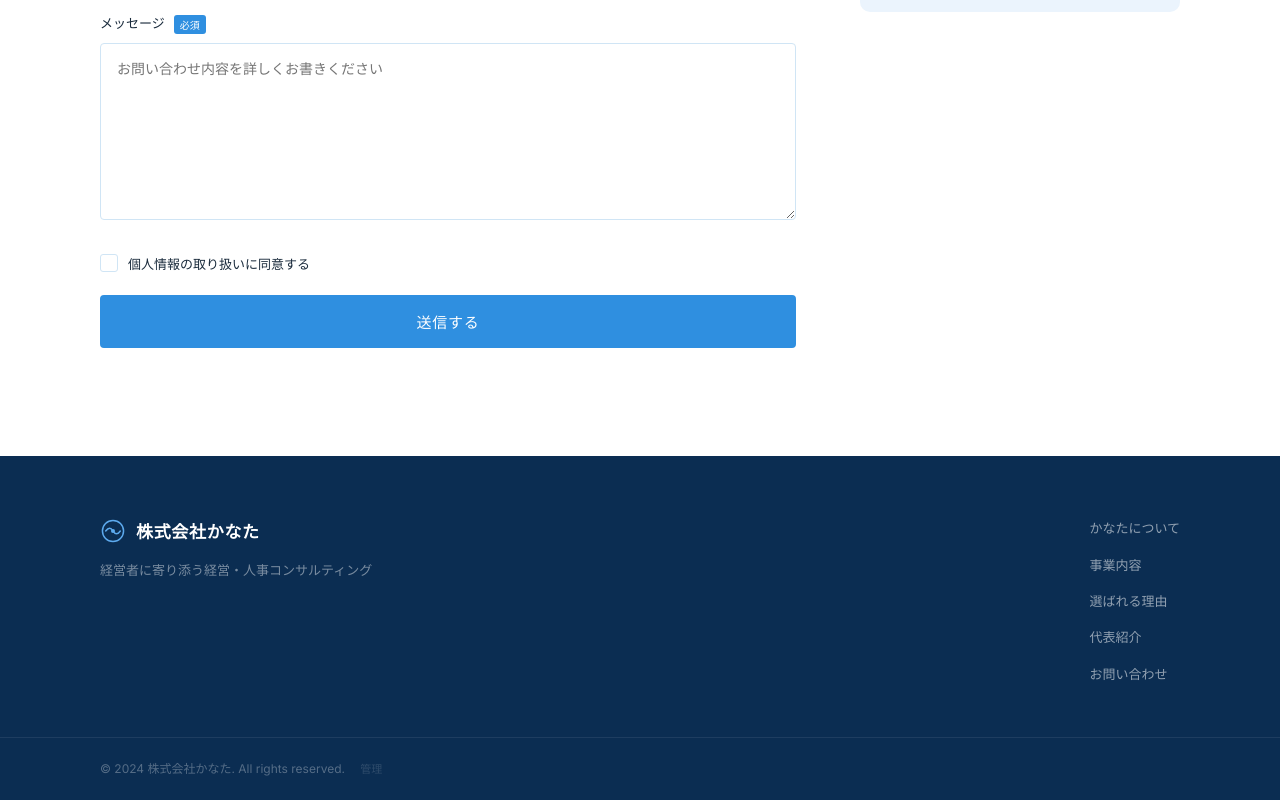
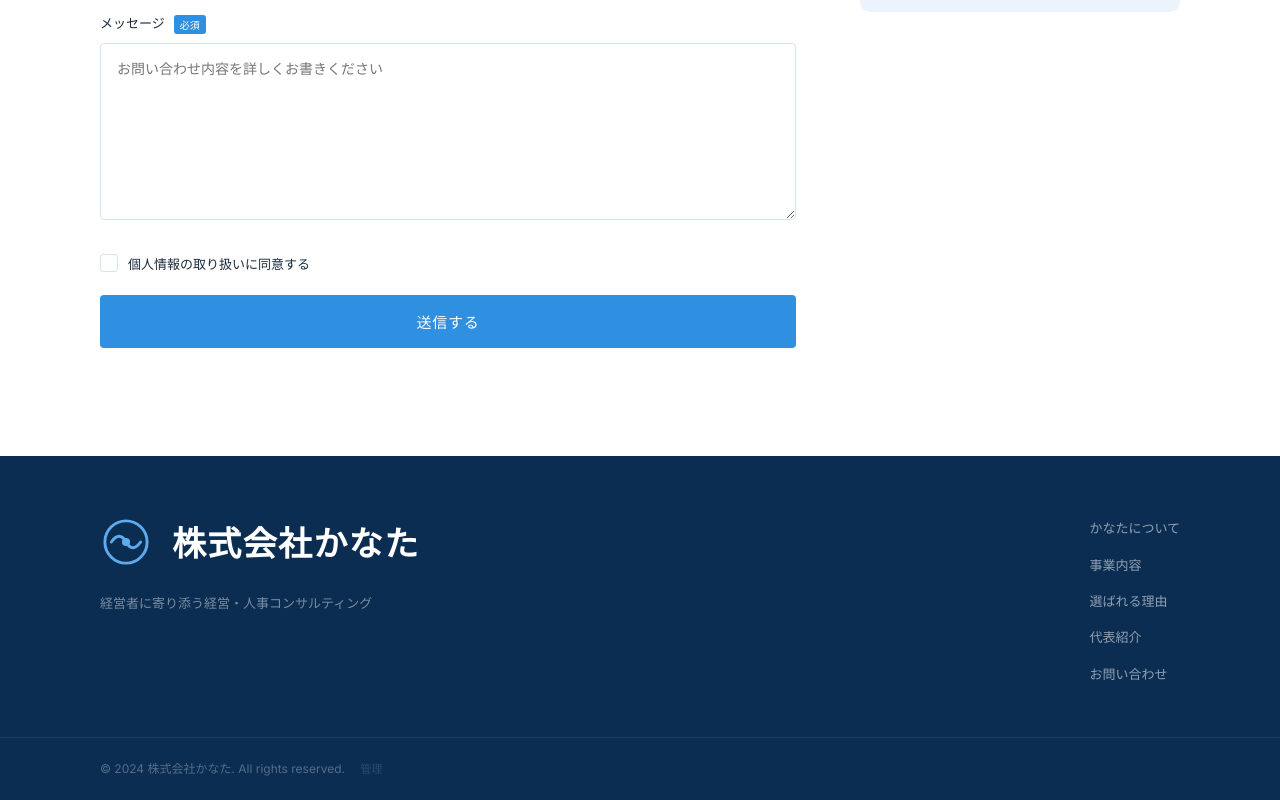
Before and after one commit to maskeno1/lp-canata, a website: page index.html in a window 1280 px wide. Shown: the part 4595-5395 px from the top of the page. Drawn offline with Linux system fonts and the light colour scheme; no server answers.

Commit message:
double footer logo size

```diff
--- a/css/style.css
+++ b/css/style.css
@@ -780,12 +780,14 @@ img { max-width: 100%; display: block; }
 .footer__logo {
   display: flex;
   align-items: center;
-  gap: 10px;
-  margin-bottom: 12px;
+  gap: 20px;
+  margin-bottom: 24px;
 }
-#footerLogoImg { height: 26px; width: auto; object-fit: contain; }
+#footerLogoImg { height: 52px; width: auto; object-fit: contain; }
+#footerLogoSvg { width: 52px; height: 52px; flex-shrink: 0; }
 .footer__name {
-  font-size: 17px;
+  font-size: 34px;
+  line-height: 1;
   font-weight: 700;
   color: var(--white);
   letter-spacing: .04em;
```
